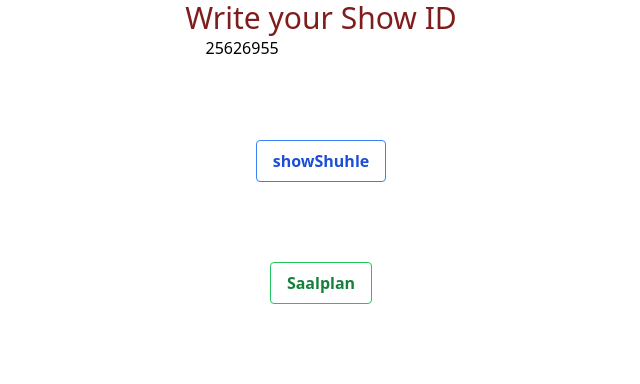
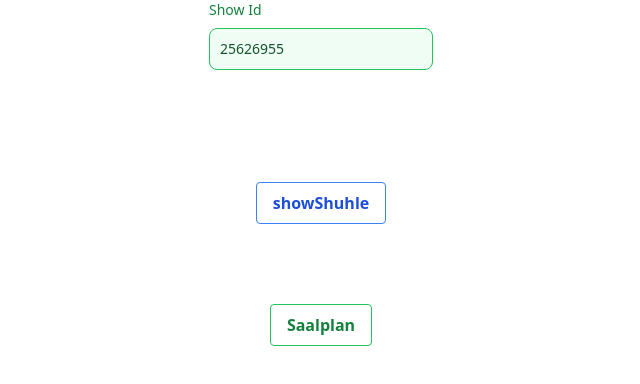
Before and after one commit to gabrielmoris/svg-playground, a Vue app: page / in a window 1280 px wide. Shown: the top 384 px of the page, without its empty margins (319-959 px from the left). Built offline with nearby package versions, Linux system fonts and the light colour scheme.

Commit message:
style input field for showId

```diff
--- a/src/App.vue
+++ b/src/App.vue
@@ -1,7 +1,22 @@
 <template>
   <div class="flex justify-center items-center flex-col">
-    <h1 class="text-red-900 text-bold text-3xl">Write your Show ID</h1>
-    <input type="text" v-model="inputShowId" />
+    <div class="mb-6">
+      <label
+        for="show-id"
+        class="block mb-2 text-sm font-medium text-green-700 dark:text-green-500"
+        >Show Id</label
+      >
+      <input
+        type="text"
+        id="show-id"
+        v-model="inputShowId"
+        class="bg-green-50 border border-green-500 text-green-900 dark:text-green-400 placeholder-green-700 dark:placeholder-green-500 text-sm rounded-lg focus:ring-green-500 focus:border-green-500 block w-full p-2.5 dark:bg-gray-700 dark:border-green-500"
+        placeholder="Success input"
+      />
+      <p class="mt-2 text-sm text-green-600 dark:text-green-500">
+        <span v-if="gotSaalplan" class="font-medium">Danke!</span>
+      </p>
+    </div>
     <button
       class="mt-20 bg-transparent hover:bg-blue-500 text-blue-700 font-semibold hover:text-white py-2 px-4 border border-blue-500 hover:border-transparent rounded disabled:bg-gray-500"
       @click="showStuhle"
@@ -31,6 +46,7 @@ const endpoint = ref("http://localhost:3002/");
 const hasSaal = ref(false);
 const inputShowId = ref("25626955");
 const arrayVonStuhle = ref([]);
+const gotSaalplan = ref(false);
 
 arrayVonStuhle.value.push({ showID: inputShowId.value });
 
@@ -63,7 +79,7 @@ const getSaalplan = async () => {
     const script = doc.querySelectorAll("script")[0].innerHTML;
 
     console.log(script);
-
+    gotSaalplan.value = true;
     const chairs = document.querySelectorAll("circle");
     chairs.forEach((chair) => {
       chair.addEventListener("click", (e) => {
```
